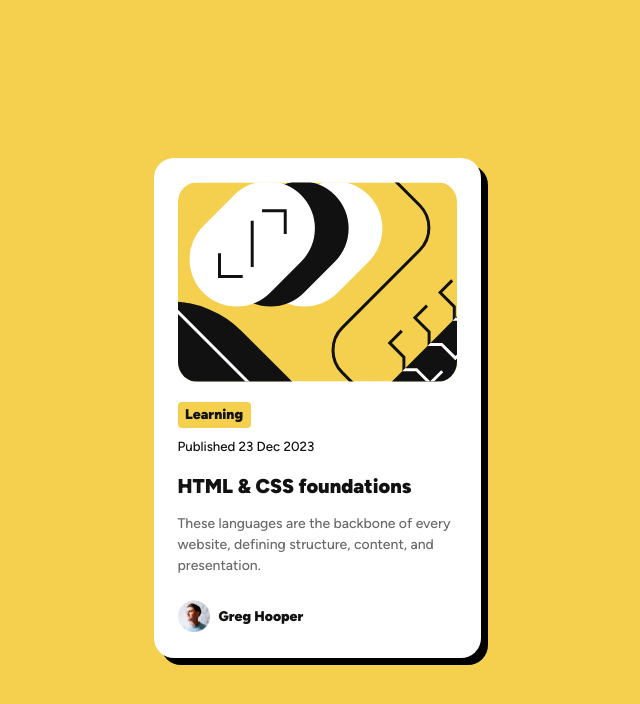
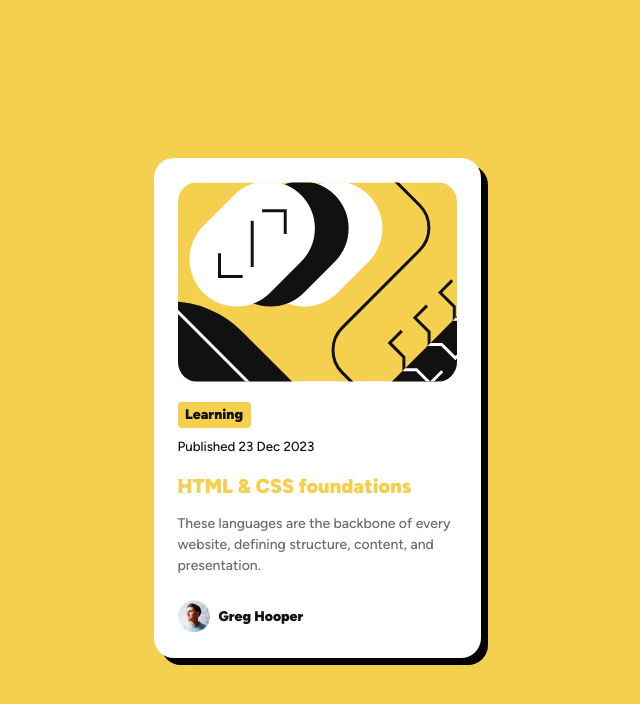
Before and after one commit to Johng117/blog-preview-card, a plain HTML site: page index.html in a window 1280 px wide. In both pictures the pointer is over the element "HTML & CSS foundations". Shown: the whole page, without its empty margins (323-963 px from the left). Drawn offline with Linux system fonts and the light colour scheme.

Commit message:
updates to styles.css

```diff
--- a/styles.css
+++ b/styles.css
@@ -25,6 +25,7 @@ body {
   display: flex;
   justify-content: center;
   align-items: center;
+  font-family: "Figtree", serif;
 }
 
 .card {
@@ -50,7 +51,6 @@ body {
   width: 279px;
   height: 173px;
   margin-top: 20px;
-  font-family: "Figtree", serif;
   font-optical-sizing: auto;
   font-style: normal;
 }
@@ -76,12 +76,19 @@ body {
   margin: 10px 0 15px 0;
   font-weight: 500;
 }
+
 .blog-subject {
   font-size: 20px;
   font-weight: 900;
   color: var(--gray950);
   margin-bottom: 15px;
 }
+
+.blog-subject:hover {
+  color: var(--yellow);
+  cursor: pointer;
+}
+
 .blog-text {
   font-weight: 500;
   font-size: 14px;
@@ -114,6 +121,5 @@ body {
   font-size: 14px;
   line-height: 150%;
   color: var(--gray950);
-  font-family: "figtree";
   margin-left: 9px;
 }
```
